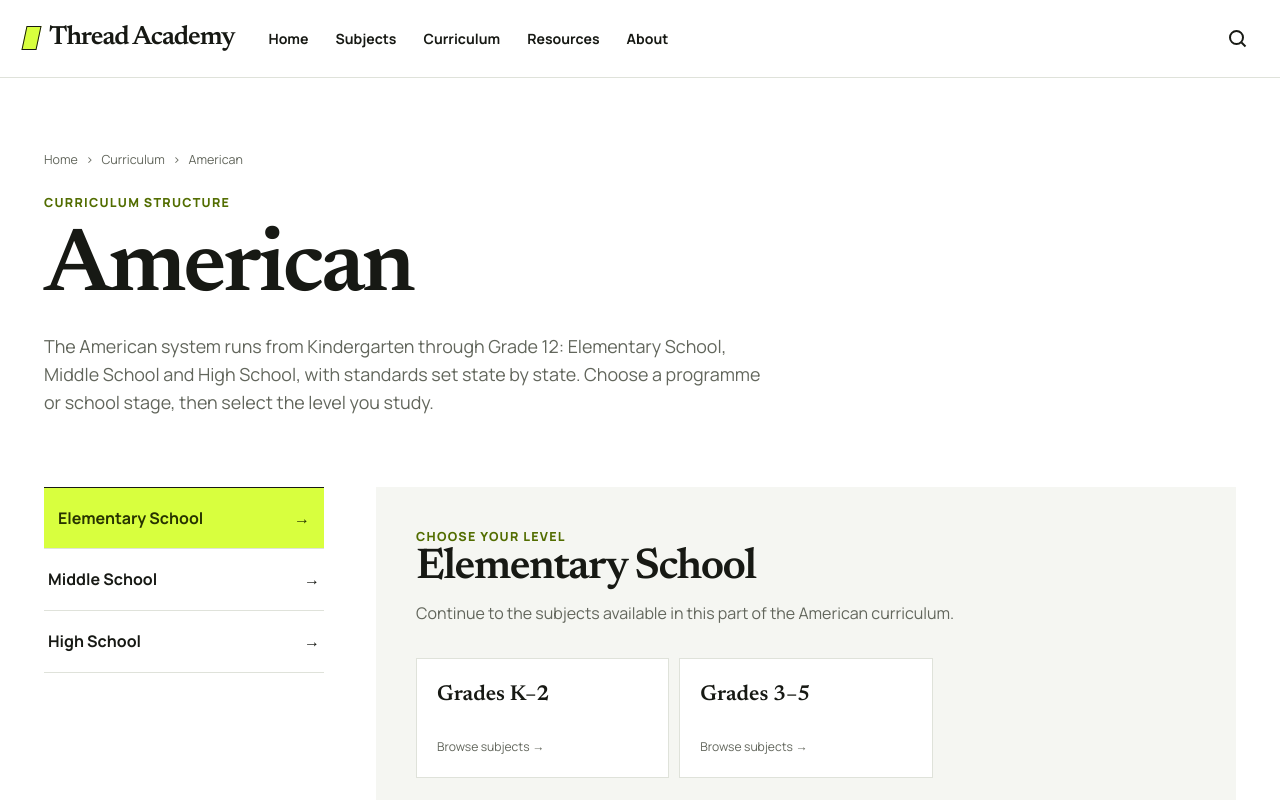
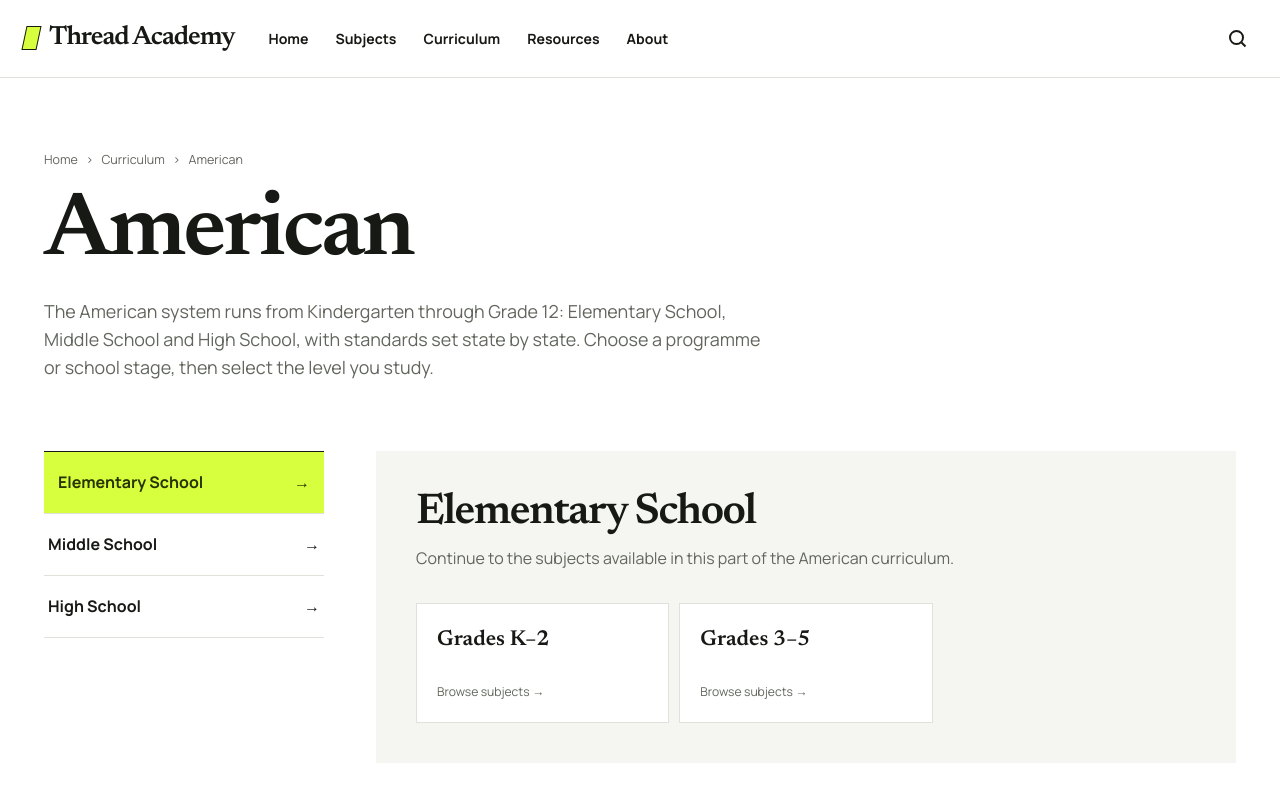
Before and after one commit to aliaaquib/student-learning-website, a Next.js app: page /curriculum/american in a window 1280 px wide. Shown: the top 800 px of the page. Built offline with nearby package versions, Linux system fonts and the light colour scheme.

Commit message:
Remove "Curriculum structure" and "Choose your level" green eyebrow text from all curriculum pages

```diff
--- a/src/app/curriculum/[curriculum]/StagePicker.tsx
+++ b/src/app/curriculum/[curriculum]/StagePicker.tsx
@@ -29,7 +29,6 @@ export default function StagePicker({ curriculum }: { curriculum: Curriculum })
       </div>
       {stage && (
         <div className="stage-panel">
-          <div className="eyebrow">Choose your level</div>
           <h2>{stage.name}</h2>
           <p>Continue to the subjects available in this part of the {curriculum.name} curriculum.</p>
           <div className="grade-grid">
--- a/src/app/curriculum/[curriculum]/page.tsx
+++ b/src/app/curriculum/[curriculum]/page.tsx
@@ -26,7 +26,6 @@ export default function CurriculumPage({ params }: { params: { curriculum: strin
         <span aria-hidden="true"> › </span>
         <span>{curriculum.name}</span>
       </div>
-      <div className="eyebrow">Curriculum structure</div>
       <h1>{curriculum.name}</h1>
       <p className="curr-intro">
         {curriculum.desc} Choose a programme or school stage, then select the level you study.
```
